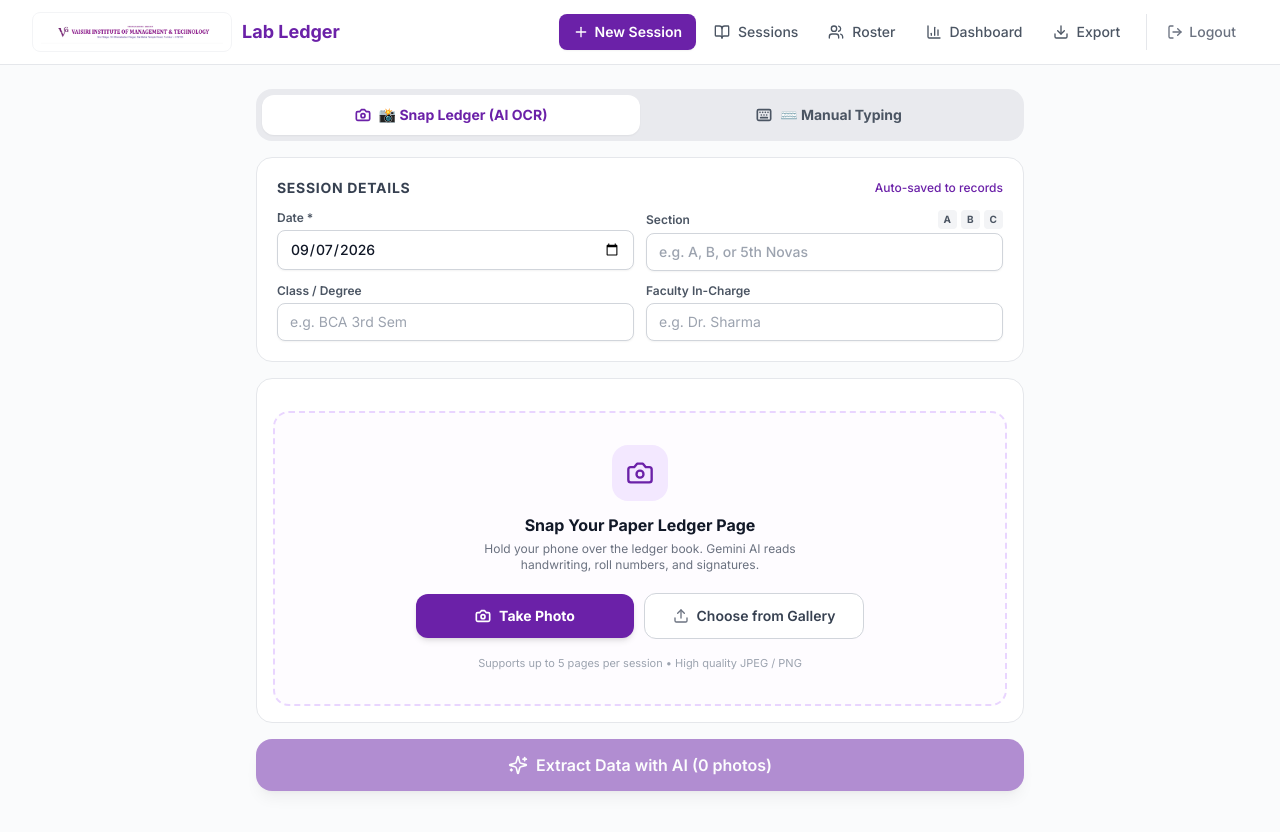
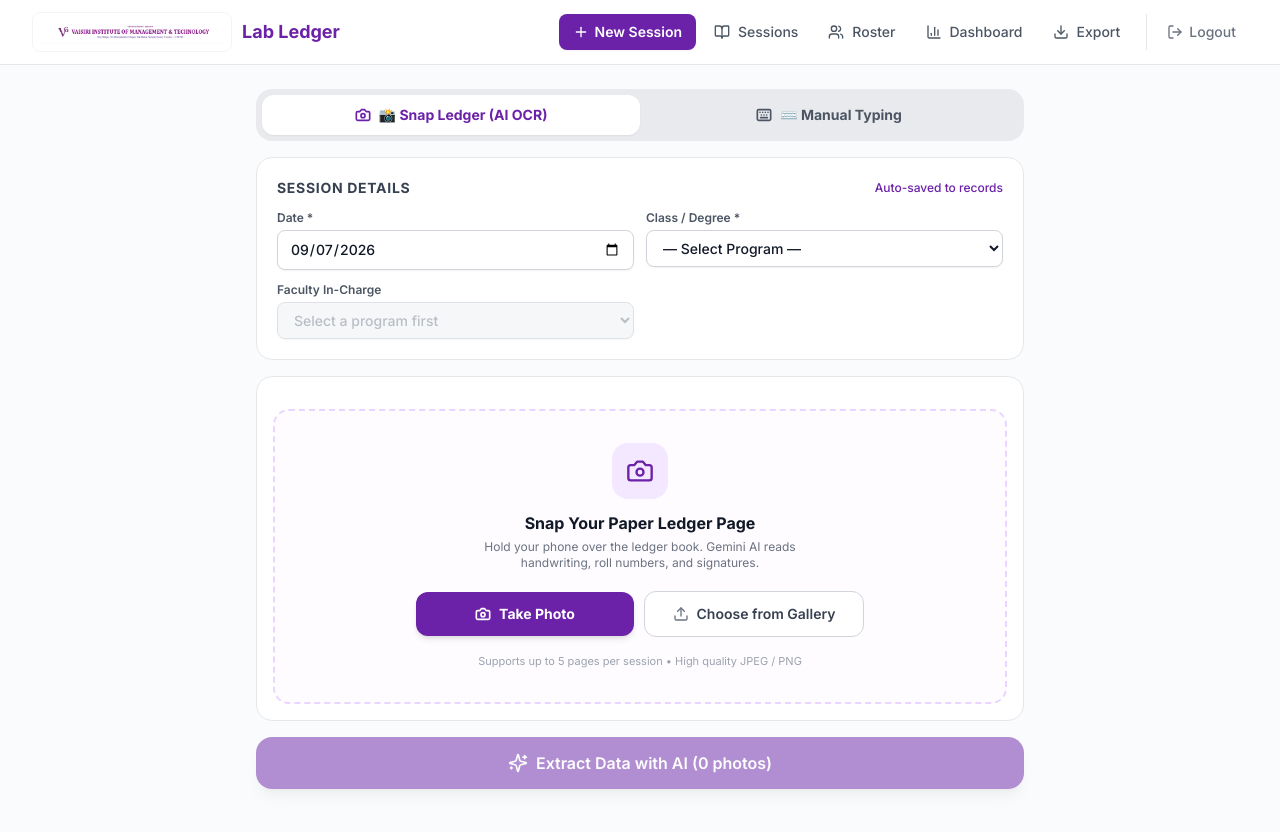
Before and after one commit to Mohitgujjar07/vimtech-led-web, a Next.js app: page /sessions/new in a window 1280 px wide. Shown: the top 832 px of the page. Built offline with nearby package versions, Linux system fonts and the light colour scheme.

Commit message:
feat: add cascading dropdowns for degree, semester, section, and faculty

```diff
--- a/app/sessions/new/page.tsx
+++ b/app/sessions/new/page.tsx
@@ -16,6 +16,13 @@ import {
 import { toast } from 'sonner';
 import { createBrowserClient } from '@/lib/supabase';
 import PhotoUpload from '@/components/PhotoUpload';
+import {
+  DEGREE_TYPES,
+  getSemesterOptions,
+  getSectionsForSemester,
+  getFacultyForDegree,
+  buildClassName,
+} from '@/lib/constants';
 
 interface ManualEntry {
   sl_no: number;
@@ -25,8 +32,6 @@ interface ManualEntry {
   signature_present: boolean;
   remarks: string;
 }
-
-const QUICK_SECTIONS = ['A', 'B', 'C', 'BCA-1', 'BCA-3', 'BCA-5'];
 
 export default function NewSessionPage() {
   const router = useRouter();
@@ -38,9 +43,33 @@ export default function NewSessionPage() {
   const [sessionDate, setSessionDate] = useState(
     new Date().toISOString().split('T')[0]
   );
+  const [degree, setDegree] = useState('');
+  const [semester, setSemester] = useState('');
   const [section, setSection] = useState('');
-  const [className, setClassName] = useState('');
   const [facultyName, setFacultyName] = useState('');
+  const [freeTextTopic, setFreeTextTopic] = useState(''); // For TRAINING/WORKSHOP
+
+  // Derived values
+  const semesterOptions = degree ? getSemesterOptions(degree) : [];
+  const sectionOptions = degree && semester ? getSectionsForSemester(degree, semester) : [];
+  const facultyOptions = degree ? getFacultyForDegree(degree) : [];
+  const hasSemesters = degree === 'BCA' || degree === 'PUC';
+  const hasSections = degree === 'BCA' && semester !== '';
+  const isFreeForm = degree === 'TRAINING' || degree === 'WORKSHOP';
+
+  // Cascade reset handlers
+  const handleDegreeChange = (val: string) => {
+    setDegree(val);
+    setSemester('');
+    setSection('');
+    setFacultyName('');
+    setFreeTextTopic('');
+  };
+
+  const handleSemesterChange = (val: string) => {
+    setSemester(val);
+    setSection('');
+  };
 
   // Manual entries
   const [entries, setEntries] = useState<ManualEntry[]>([
@@ -97,12 +126,15 @@ export default function NewSessionPage() {
       const supabase = createBrowserClient();
 
       // Create session
+      const computedClassName = buildClassName(degree, semester);
+      const computedSection = isFreeForm ? freeTextTopic : section;
+
       const { data: session, error: sessionError } = await supabase
         .from('lab_sessions')
         .insert({
           session_date: sessionDate,
-          section: section || null,
-          class_name: className || null,
+          section: computedSection || null,
+          class_name: computedClassName || null,
           faculty_name: facultyName || null,
           total_system_count: validEntries.length,
         })
@@ -244,8 +276,8 @@ export default function NewSessionPage() {
         body: JSON.stringify({
           photos: photoData,
           sessionDate,
-          section: section || null,
-          className: className || null,
+          section: (isFreeForm ? freeTextTopic : section) || null,
+          className: buildClassName(degree, semester) || null,
           facultyName: facultyName || null,
         }),
       });
@@ -323,6 +355,7 @@ export default function NewSessionPage() {
         </div>
 
         <div className="grid gap-3 sm:grid-cols-2">
+          {/* Date */}
           <div>
             <label className="text-xs font-semibold text-gray-600 mb-1 block">Date *</label>
             <input
@@ -334,56 +367,100 @@ export default function NewSessionPage() {
             />
           </div>
 
+          {/* Class / Degree */}
           <div>
-            <div className="flex items-center justify-between mb-1">
-              <label className="text-xs font-semibold text-gray-600">Section</label>
-              {/* Quick Section Pills */}
-              <div className="flex gap-1">
-                {QUICK_SECTIONS.slice(0, 3).map((sec) => (
-                  <button
-                    key={sec}
-                    type="button"
-                    onClick={() => setSection(sec)}
-                    className={`rounded px-1.5 py-0.5 text-[10px] font-bold transition-all ${
-                      section === sec
-                        ? 'bg-brand-700 text-white'
-                        : 'bg-gray-100 text-gray-600 hover:bg-gray-200'
-                    }`}
+            <label className="text-xs font-semibold text-gray-600 mb-1 block">Class / Degree *</label>
+            <select
+              value={degree}
+              onChange={(e) => handleDegreeChange(e.target.value)}
+              className="input py-2 text-sm font-medium"
             >
+              <option value="">— Select Program —</option>
+              {DEGREE_TYPES.map((d) => (
+                <option key={d} value={d}>
+                  {d}
+                </option>
+              ))}
+            </select>
+          </div>
+
+          {/* Semester / Year (only for BCA and PUC) */}
+          {hasSemesters && (
+            <div>
+              <label className="text-xs font-semibold text-gray-600 mb-1 block">
+                {degree === 'BCA' ? 'Semester' : 'Year'}
+              </label>
+              <select
+                value={semester}
+                onChange={(e) => handleSemesterChange(e.target.value)}
+                className="input py-2 text-sm font-medium"
+              >
+                <option value="">— Select {degree === 'BCA' ? 'Semester' : 'Year'} —</option>
+                {semesterOptions.map((opt) => (
+                  <option key={opt.value} value={opt.value}>
+                    {opt.label}
+                  </option>
+                ))}
+              </select>
+            </div>
+          )}
+
+          {/* Section (only for BCA with a semester selected) */}
+          {hasSections && sectionOptions.length > 0 && (
+            <div>
+              <label className="text-xs font-semibold text-gray-600 mb-1 block">Section</label>
+              <select
+                value={section}
+                onChange={(e) => setSection(e.target.value)}
+                className="input py-2 text-sm font-medium"
+              >
+                <option value="">— Select Section —</option>
+                {sectionOptions.map((sec) => (
+                  <option key={sec} value={sec}>
                     {sec}
-                  </button>
+                  </option>
                 ))}
+              </select>
             </div>
-            </div>
+          )}
+
+          {/* Free-text Topic (for TRAINING / WORKSHOP) */}
+          {isFreeForm && (
+            <div>
+              <label className="text-xs font-semibold text-gray-600 mb-1 block">
+                Batch / Topic
+              </label>
               <input
                 type="text"
-              value={section}
-              onChange={(e) => setSection(e.target.value)}
-              placeholder="e.g. A, B, or 5th Novas"
+                value={freeTextTopic}
+                onChange={(e) => setFreeTextTopic(e.target.value)}
+                placeholder={`e.g. ${degree === 'TRAINING' ? 'Python Batch 1' : 'AI/ML Workshop'}`}
                 className="input py-2 text-sm font-medium"
               />
             </div>
+          )}
 
-          <div>
-            <label className="text-xs font-semibold text-gray-600 mb-1 block">Class / Degree</label>
-            <input
-              type="text"
-              value={className}
-              onChange={(e) => setClassName(e.target.value)}
-              placeholder="e.g. BCA 3rd Sem"
-              className="input py-2 text-sm"
-            />
-          </div>
-
+          {/* Faculty In-Charge */}
           <div>
             <label className="text-xs font-semibold text-gray-600 mb-1 block">Faculty In-Charge</label>
-            <input
-              type="text"
+            {degree ? (
+              <select
                 value={facultyName}
                 onChange={(e) => setFacultyName(e.target.value)}
-              placeholder="e.g. Dr. Sharma"
-              className="input py-2 text-sm"
-            />
+                className="input py-2 text-sm font-medium"
+              >
+                <option value="">— Select Faculty —</option>
+                {facultyOptions.map((name) => (
+                  <option key={name} value={name}>
+                    {name}
+                  </option>
+                ))}
+              </select>
+            ) : (
+              <select disabled className="input py-2 text-sm font-medium text-gray-400">
+                <option>Select a program first</option>
+              </select>
+            )}
           </div>
         </div>
       </div>
--- /dev/null
+++ b/lib/constants.ts
@@ -0,0 +1,116 @@
+// ─────────────────────────────────────────────────────────────
+// VIMTECH Lab Ledger — Institutional Constants & Dropdown Data
+// ─────────────────────────────────────────────────────────────
+
+/** Degree / program types offered at VIMTECH */
+export const DEGREE_TYPES = ['BCA', 'PUC', 'TRAINING', 'WORKSHOP'] as const;
+export type DegreeType = (typeof DEGREE_TYPES)[number];
+
+// ───────── BCA Semester → Section Mapping ─────────
+
+export interface SemesterInfo {
+  label: string;       // e.g. "1st Sem"
+  year: string;        // e.g. "1st Year"
+  sections: string[];  // e.g. ["1B1", "1B2", "1B3"]
+}
+
+export const BCA_SEMESTERS: SemesterInfo[] = [
+  { label: '1st Sem', year: '1st Year', sections: ['1B1', '1B2', '1B3'] },
+  { label: '2nd Sem', year: '1st Year', sections: ['2B1', '2B2', '2B3'] },
+  { label: '3rd Sem', year: '2nd Year', sections: ['3-VNOVAS', '3B2', '3B3'] },
+  { label: '4th Sem', year: '2nd Year', sections: ['4-VNOVAS', '4B2', '4B3'] },
+  { label: '5th Sem', year: '3rd Year', sections: ['5-VNOVAS', '5B2'] },
+  { label: '6th Sem', year: '3rd Year', sections: ['6-VNOVAS', '6B2'] },
+];
+
+// ───────── PUC Year Mapping ─────────
+
+export const PUC_YEARS = ['1st Year', '2nd Year'] as const;
+
+// ───────── Faculty Lists ─────────
+
+/** Faculty available for BCA / Training / Workshop sessions */
+export const FACULTY_GENERAL: string[] = [
+  'ACHUTH H',
+  'CHAITHRA S',
+  'MADHUPRIYA',
+  'LAVANYA HK',
+  'CHINTANA D',
+  'MOHANALAKSHMI',
+  'KISHORE',
+  'KAVYA',
+  'SUCHITHRA V',
+  'HARINI',
+];
+
+/** Additional faculty for PUC */
+export const FACULTY_PUC_ONLY: string[] = ['GURU KIRAN'];
+
+// ───────── Helper Functions ─────────
+
+/**
+ * Returns semester/year options for a given degree.
+ * - BCA: 6 semesters with year grouping
+ * - PUC: 2 years
+ * - TRAINING/WORKSHOP: empty (no semester structure)
+ */
+export function getSemesterOptions(degree: DegreeType | string): { label: string; value: string }[] {
+  switch (degree) {
+    case 'BCA':
+      return BCA_SEMESTERS.map((s) => ({ label: `${s.label} (${s.year})`, value: s.label }));
+    case 'PUC':
+      return PUC_YEARS.map((y) => ({ label: y, value: y }));
+    default:
+      return [];
+  }
+}
+
+/**
+ * Returns section options for a given degree + semester/year.
+ * - BCA: sections mapped to the specific semester
+ * - PUC: no sub-sections (returns empty)
+ * - TRAINING/WORKSHOP: no predefined sections
+ */
+export function getSectionsForSemester(degree: DegreeType | string, semester: string): string[] {
+  if (degree === 'BCA') {
+    const found = BCA_SEMESTERS.find((s) => s.label === semester);
+    return found ? found.sections : [];
+  }
+  // PUC, TRAINING, WORKSHOP have no sub-sections
+  return [];
+}
+
+/**
+ * Returns the faculty list for a given degree.
+ * PUC includes GURU KIRAN in addition to the general list.
+ */
+export function getFacultyForDegree(degree: DegreeType | string): string[] {
+  if (degree === 'PUC') {
+    return [...FACULTY_GENERAL, ...FACULTY_PUC_ONLY].sort();
+  }
+  return [...FACULTY_GENERAL];
+}
+
+/**
+ * Returns a flat list of all known sections across all degrees and semesters.
+ * Useful for filter UIs (roster, sessions list).
+ */
+export function getAllSections(): string[] {
+  const sections: string[] = [];
+  for (const sem of BCA_SEMESTERS) {
+    sections.push(...sem.sections);
+  }
+  // PUC years as "sections" for filtering
+  sections.push(...PUC_YEARS);
+  return sections.sort();
+}
+
+/**
+ * Builds the combined class_name string stored in the DB.
+ * e.g. "BCA - 3rd Sem" or "PUC - 1st Year" or "TRAINING" or "WORKSHOP"
+ */
+export function buildClassName(degree: string, semester: string): string {
+  if (!degree) return '';
+  if (!semester) return degree;
+  return `${degree} - ${semester}`;
+}
```
Also changed, not shown: app/roster/page.tsx (+10 -4 lines). Lines whose indentation alone changed are shown as unchanged.
